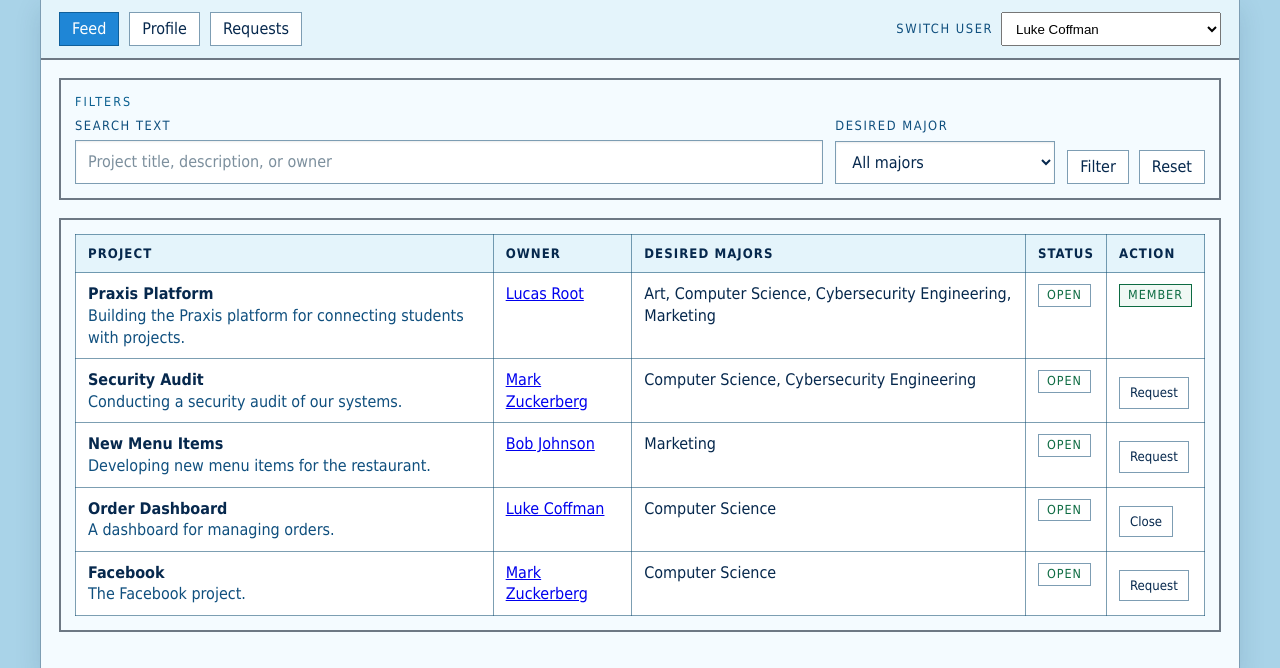
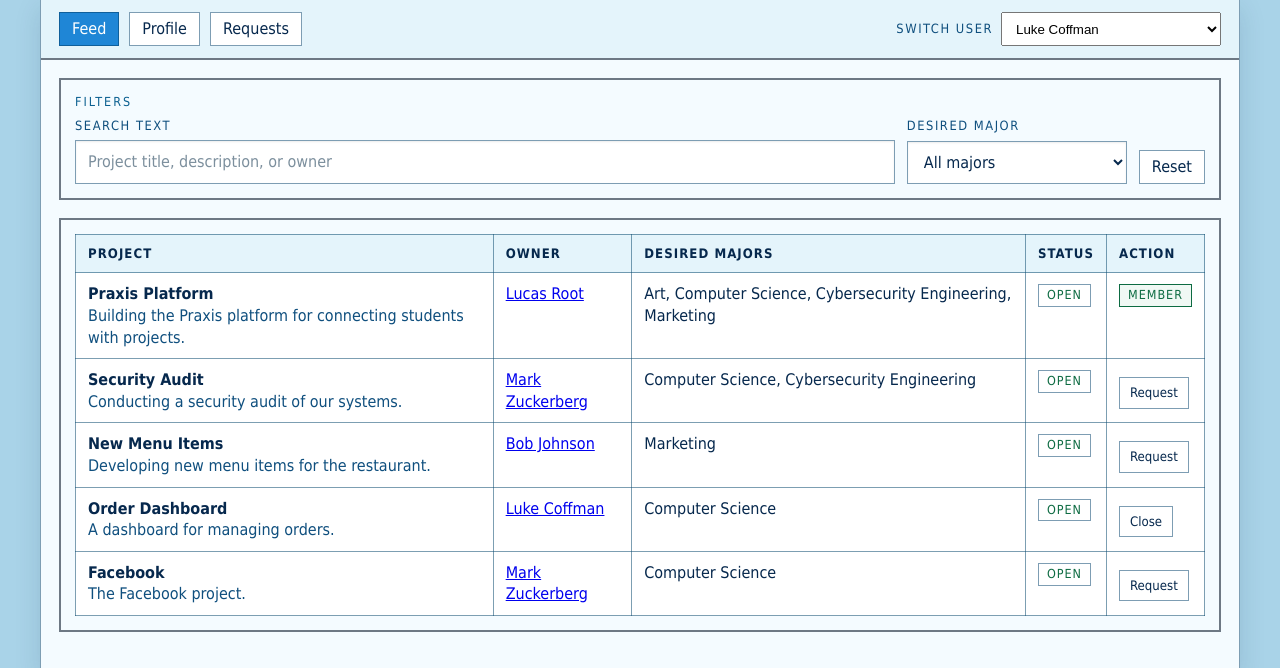
Before and after one commit to cringey303/EECS447Praxis, a PHP site: page /index.php in a window 1280 px wide. Shown: the part 13-681 px from the top of the page. Run offline with PHP 8.4, Linux system fonts and the light colour scheme; data comes from the database, SQL or seed files in the repository; data that the repository does not hold is empty.

Commit message:
Update index.php formatting

```diff
--- a/index.php
+++ b/index.php
@@ -270,7 +270,6 @@ if ($isPartial && $partialMode === '1') {
                 </select>
             </div>
             <div class="actions">
-                <button type="submit">Filter</button>
                 <a class="button" href="index.php?tab=feed">Reset</a>
             </div>
         </form>
```
